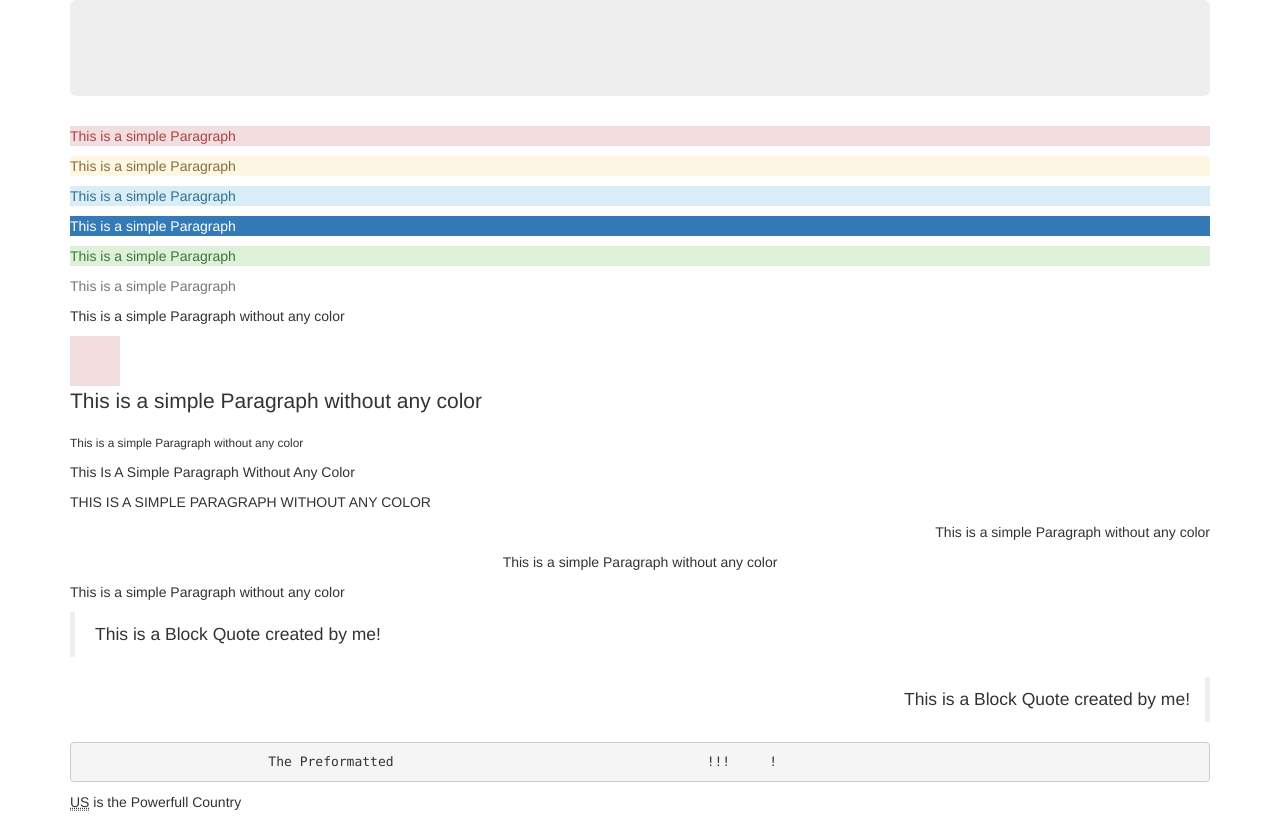
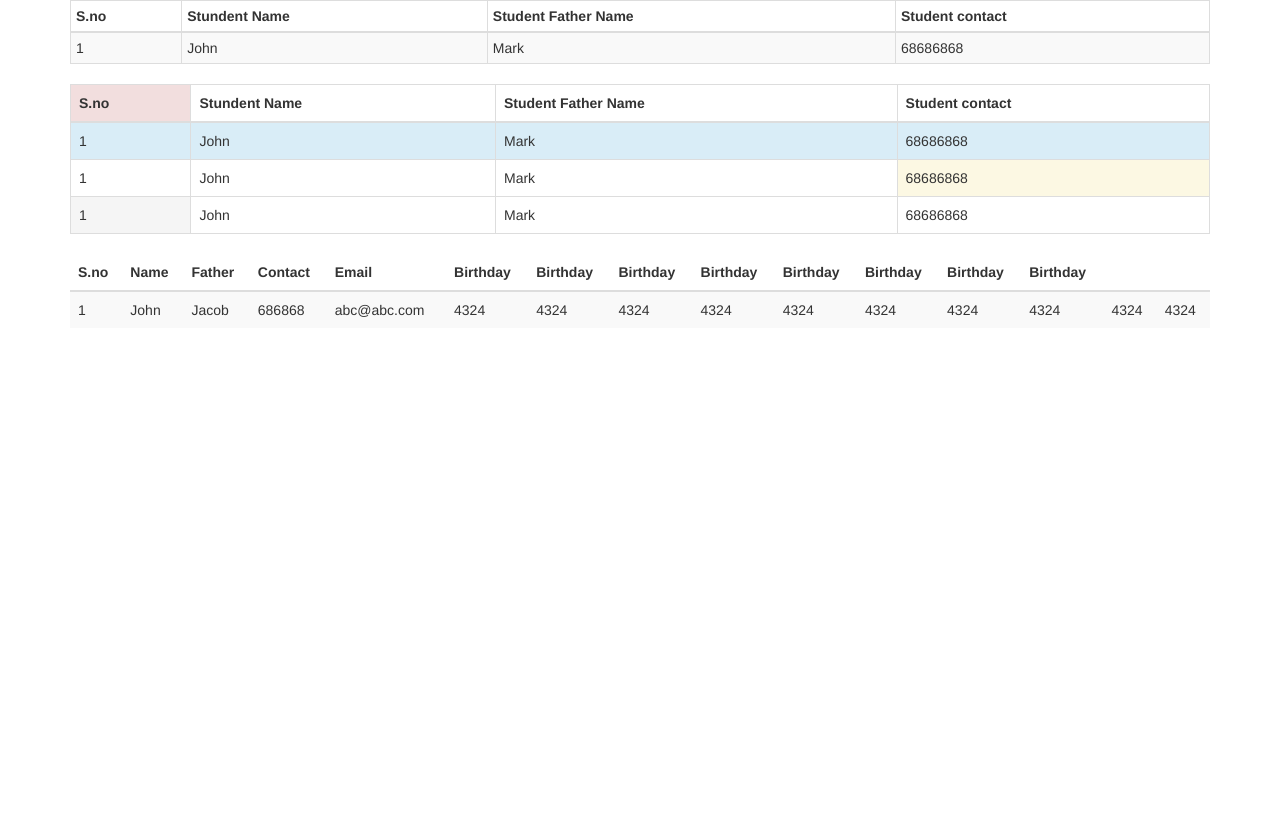
Before and after one commit to dastangoo/Skillshare_The_Complete_Web_Developer_Master_Class_Part3_Bootstrap_And_Bootstrap3_And_Bootstrap4, a plain HTML site: page index.html in a window 1280 px wide. After the commit the page ends 800 px from the top, so only its background shows below. Drawn offline with Linux system fonts and the light colour scheme.

Commit message:
Bootstrap tables 2

```diff
--- a/index.html
+++ b/index.html
@@ -10,26 +10,96 @@
 </head>
 <body>
 	<div class="container">
-		<div class="jumbotron"></div>
-		<p class="text-danger bg-danger">This is a simple Paragraph</p>
-		<p class="text-warning bg-warning">This is a simple Paragraph</p>
-		<p class="text-info bg-info">This is a simple Paragraph</p>
-		<p class="text-primary bg-primary">This is a simple Paragraph</p>
-		<p class="text-success bg-success">This is a simple Paragraph</p>
-		<p class="text-muted">This is a simple Paragraph</p>
-		<p class="">This is a simple Paragraph without any color</p>
-		<div style="width:50px;height:50px;" class="bg-danger"></div>
-		<p class="lead">This is a simple Paragraph without any color</p>
-		<p class="small">This is a simple Paragraph without any color</p>
-		<p class="text-capitalize">This is a simple Paragraph without any color</p>
-		<p class="text-uppercase">This is a simple Paragraph without any color</p>
-		<p class="text-right">This is a simple Paragraph without any color</p>
-		<p class="text-center">This is a simple Paragraph without any color</p>
-		<p class="text-left">This is a simple Paragraph without any color</p>
-		<blockquote>This is a Block Quote created by me!</blockquote>
-		<blockquote class="blockquote-reverse">This is a Block Quote created by me!</blockquote>
-		<pre>			The Preformatted 					!!!     !</pre>
-		<p><abbr title="United States">US</abbr> is the Powerfull Country</p>
+		<table class="table table-striped table-bordered table-condensed table-hover">
+			<thead>
+				<tr>
+					<th>S.no</th>
+					<th>Stundent Name</th>
+					<th>Student Father Name</th>
+					<th>Student contact</th>
+				</tr>
+			</thead>
+			<tbody>
+				<tr>
+					<td>1</td>
+					<td>John</td>
+					<td>Mark</td>
+					<td>68686868</td>
+				</tr>
+			</tbody>
+		</table>
+		<table class="table table-hover table-bordered">
+			<thead>
+				<tr>
+					<th class="danger">S.no</th>
+					<th>Stundent Name</th>
+					<th>Student Father Name</th>
+					<th>Student contact</th>
+				</tr>
+			</thead>
+			<tbody>
+				<tr class="info">
+					<td>1</td>
+					<td>John</td>
+					<td>Mark</td>
+					<td>68686868</td>
+				</tr>
+				<tr>
+					<td>1</td>
+					<td>John</td>
+					<td>Mark</td>
+					<td class="warning">68686868</td>
+				</tr>
+				<tr>
+					<td class="active">1</td>
+					<td>John</td>
+					<td>Mark</td>
+					<td>68686868</td>
+				</tr>
+				<div class="table-responsive">
+					<table class="table table-striped">
+						<thead>
+							<tr>
+								<th>S.no</th>
+								<th>Name</th>
+								<th>Father</th>
+								<th>Contact</th>
+								<th>Email</th>
+								<th>Birthday</th>
+								<th>Birthday</th>
+								<th>Birthday</th>
+								<th>Birthday</th>
+								<th>Birthday</th>
+								<th>Birthday</th>
+								<th>Birthday</th>
+								<th>Birthday</th>
+								<tbody></tbody>
+							</tr>
+						</thead>
+						<tbody>
+							<tr>
+								<td>1</td>
+								<td>John</td>
+								<td>Jacob</td>
+								<td>686868</td>
+								<td>abc@abc.com</td>
+								<td>4324</td>
+								<td>4324</td>
+								<td>4324</td>
+								<td>4324</td>
+								<td>4324</td>
+								<td>4324</td>
+								<td>4324</td>
+								<td>4324</td>
+								<td>4324</td>
+								<td>4324</td>
+							</tr>
+						</tbody>
+					</table>
+				</div>
+			</tbody>
+		</table>
+
 	</div>
 </body>
 </html>
```
